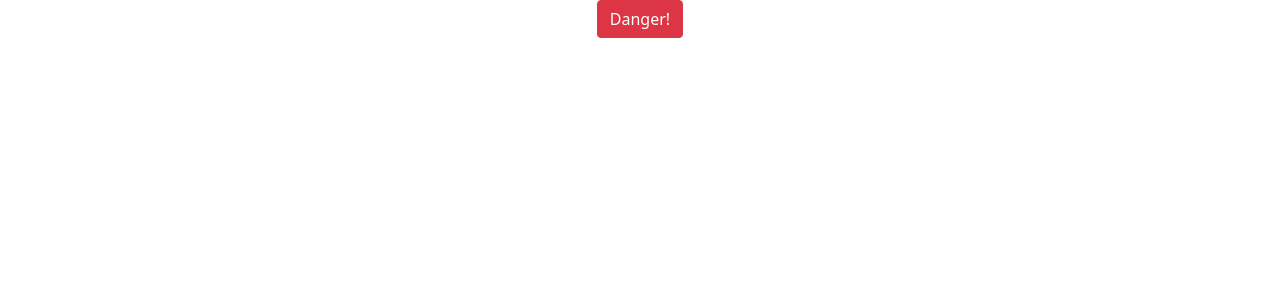
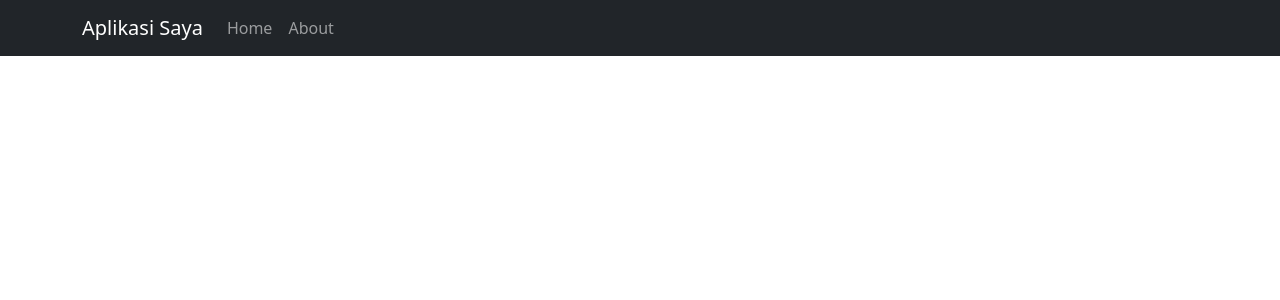
Before and after one commit to lian-cmd/react-bootstrap-4, a React (Create React App) app: page /about in a window 1280 px wide. Shown: the top 300 px of the page. Built offline with nearby package versions, Linux system fonts and the light colour scheme.

Commit message:
Menambahkan navbar

```diff
--- a/src/App.js
+++ b/src/App.js
@@ -1,11 +1,11 @@
-import logo from './logo.svg';
-import './App.css';
+import React from 'react';
 import { Button } from 'reactstrap';
+import NavbarComp from './Components/Fungsi/NavbarComp';
 
 function App() {
   return (
-    <div className="App">
-      <Button color="danger">Danger!</Button>
+    <div>
+      <NavbarComp/>
     </div>
   );
 }
--- /dev/null
+++ b/src/Components/Fungsi/NavbarComp.js
@@ -0,0 +1,41 @@
+import React, { useState } from "react";
+import {
+  Container,
+  Collapse,
+  Navbar,
+  NavbarToggler,
+  NavbarBrand,
+  Nav,
+  NavItem,
+  NavLink,
+  UncontrolledDropdown,
+  DropdownToggle,
+  DropdownMenu,
+  DropdownItem,
+  NavbarText,
+} from "reactstrap";
+
+export default function NavbarComp() {
+  const [isOpen, setIsOpen] = useState(false);
+  const toggle = () => setIsOpen(!isOpen);
+  return(
+    <div>
+    <Navbar color="dark" dark expand="md">
+      <Container>
+        <NavbarBrand href="/">Aplikasi Saya</NavbarBrand>
+        <NavbarToggler onClick={toggle} />
+        <Collapse isOpen={isOpen} navbar>
+          <Nav className="mr-auto" navbar>
+            <NavItem>
+              <NavLink href="/">Home</NavLink>
+            </NavItem>
+            <NavItem>
+              <NavLink href="/about">About</NavLink>
+            </NavItem>
+          </Nav>
+        </Collapse>
+      </Container>
+    </Navbar>
+  </div>
+  )
+}
```
